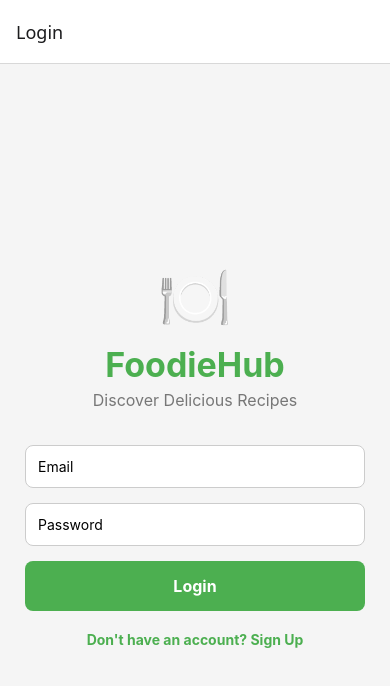
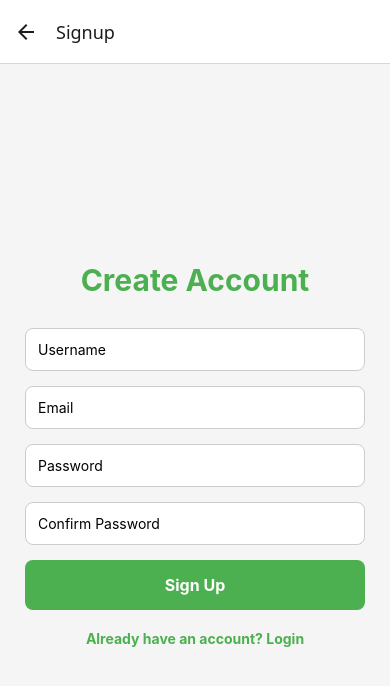
Before and after one commit to khursheed2369-ux/FoodieHub, a React Native app: screen /Signup in a window 390 px wide. Shown: the top 686 px of the page. Built offline with nearby package versions, Linux system fonts and the light colour scheme.

Commit message:
Added signup screen and authentication flow

```diff
--- a/navigation/AppNavigator.js
+++ b/navigation/AppNavigator.js
@@ -3,6 +3,7 @@ import { NavigationContainer } from '@react-navigation/native';
 import { createNativeStackNavigator } from '@react-navigation/native-stack';
 
 import LoginScreen from '../screens/LoginScreen';
+import SignupScreen from '../screens/SignupScreen';
 import HomeScreen from '../screens/HomeScreen';
 
 const Stack = createNativeStackNavigator();
@@ -10,19 +11,37 @@ const Stack = createNativeStackNavigator();
 export default function AppNavigator() {
   return (
     <NavigationContainer>
-      <Stack.Navigator>
+
+      <Stack.Navigator
+        initialRouteName="Login"
+      >
 
         <Stack.Screen
           name="Login"
           component={LoginScreen}
+          options={{
+            title: 'Login',
+          }}
+        />
+
+        <Stack.Screen
+          name="Signup"
+          component={SignupScreen}
+          options={{
+            title: 'Signup',
+          }}
         />
 
         <Stack.Screen
           name="Home"
           component={HomeScreen}
+          options={{
+            title: 'Home',
+          }}
         />
 
       </Stack.Navigator>
+
     </NavigationContainer>
   );
 }
--- a/screens/SignupScreen.js
+++ b/screens/SignupScreen.js
@@ -1,30 +1,172 @@
-import React from 'react';
-import { View, Text, StyleSheet } from 'react-native';
+import React, { useState } from 'react';
 
-export default function SignupScreen() {
+import {
+  View,
+  Text,
+  StyleSheet,
+  Alert,
+  TextInput,
+  TouchableOpacity,
+} from 'react-native';
+
+export default function SignupScreen({ navigation }) {
+
+  const [username, setUsername] = useState('');
+  const [email, setEmail] = useState('');
+  const [password, setPassword] = useState('');
+  const [confirmPassword, setConfirmPassword] = useState('');
+
+
+  const handleSignup = () => {
+
+    if (!username || !email || !password || !confirmPassword) {
+      Alert.alert(
+        'Error',
+        'Please fill all fields.'
+      );
+      return;
+    }
+
+
+    if (password !== confirmPassword) {
+      Alert.alert(
+        'Error',
+        'Passwords do not match.'
+      );
+      return;
+    }
+
+
+    Alert.alert(
+      'Success',
+      'Account created successfully!'
+    );
+
+    navigation.navigate('Login');
+  };
+
+
   return (
+
     <View style={styles.container}>
-      <Text style={styles.title}>FoodieHub</Text>
-      <Text style={styles.subtitle}>Signup Screen</Text>
+
+      <Text style={styles.title}>
+        Create Account
+      </Text>
+
+
+      <TextInput
+        style={styles.input}
+        placeholder="Username"
+        value={username}
+        onChangeText={setUsername}
+      />
+
+
+      <TextInput
+        style={styles.input}
+        placeholder="Email"
+        value={email}
+        onChangeText={setEmail}
+        autoCapitalize="none"
+        keyboardType="email-address"
+      />
+
+
+      <TextInput
+        style={styles.input}
+        placeholder="Password"
+        value={password}
+        onChangeText={setPassword}
+        secureTextEntry
+      />
+
+
+      <TextInput
+        style={styles.input}
+        placeholder="Confirm Password"
+        value={confirmPassword}
+        onChangeText={setConfirmPassword}
+        secureTextEntry
+      />
+
+
+      <TouchableOpacity
+        style={styles.button}
+        onPress={handleSignup}
+      >
+        <Text style={styles.buttonText}>
+          Sign Up
+        </Text>
+      </TouchableOpacity>
+
+
+      <TouchableOpacity
+        onPress={() => navigation.navigate('Login')}
+      >
+        <Text style={styles.loginText}>
+          Already have an account? Login
+        </Text>
+      </TouchableOpacity>
+
+
     </View>
+
   );
 }
 
+
+
 const styles = StyleSheet.create({
+
   container: {
     flex: 1,
     justifyContent: 'center',
-    alignItems: 'center',
+    padding: 25,
     backgroundColor: '#F5F5F5',
   },
+
+
   title: {
-    fontSize: 32,
+    fontSize: 30,
     fontWeight: 'bold',
     color: '#4CAF50',
-    marginBottom: 10,
+    textAlign: 'center',
+    marginBottom: 30,
   },
-  subtitle: {
-    fontSize: 20,
-    color: '#555',
+
+
+  input: {
+    width: '100%',
+    borderWidth: 1,
+    borderColor: '#ccc',
+    borderRadius: 8,
+    padding: 12,
+    marginBottom: 15,
+    backgroundColor: '#fff',
   },
+
+
+  button: {
+    backgroundColor: '#4CAF50',
+    padding: 15,
+    borderRadius: 8,
+    alignItems: 'center',
+  },
+
+
+  buttonText: {
+    color: '#fff',
+    fontWeight: 'bold',
+    fontSize: 16,
+  },
+
+
+  loginText: {
+    marginTop: 20,
+    textAlign: 'center',
+    color: '#4CAF50',
+    fontWeight: 'bold',
+  },
+
 });
```
